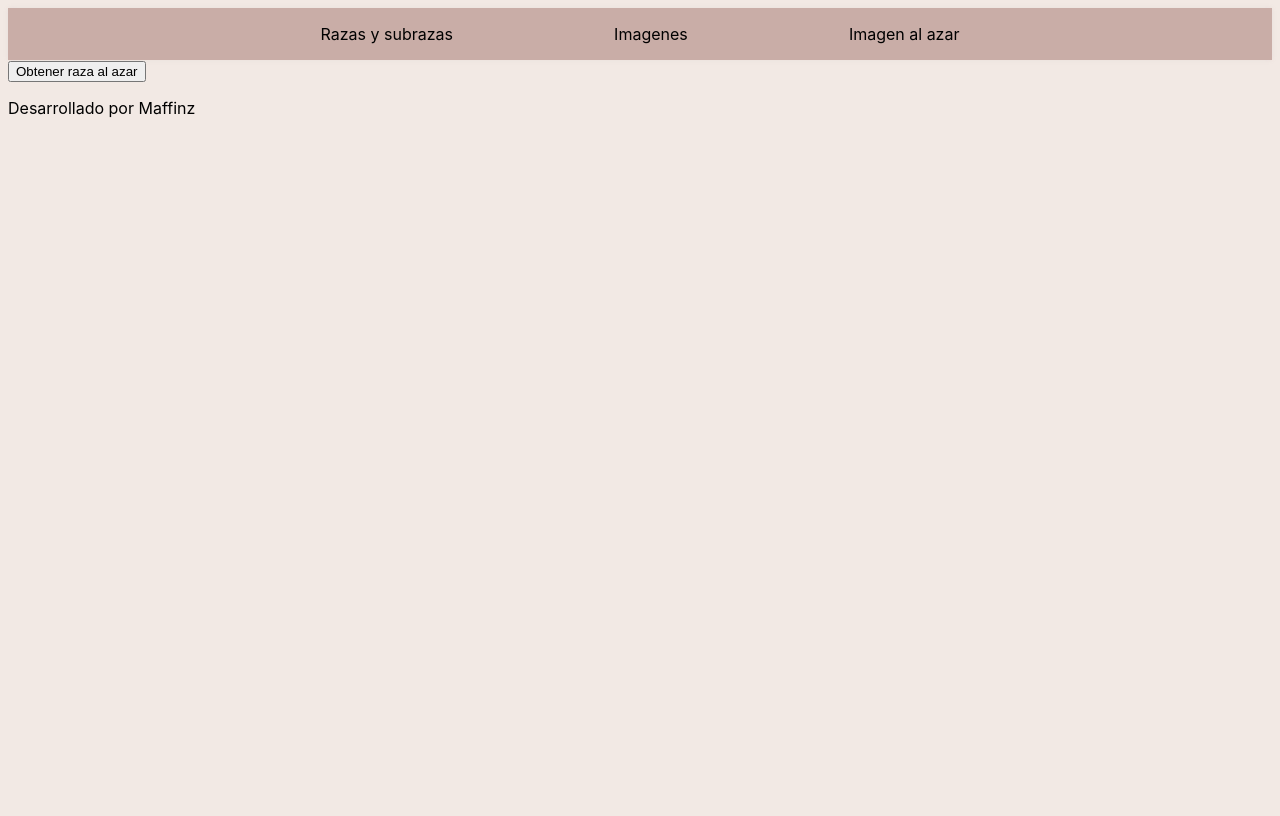
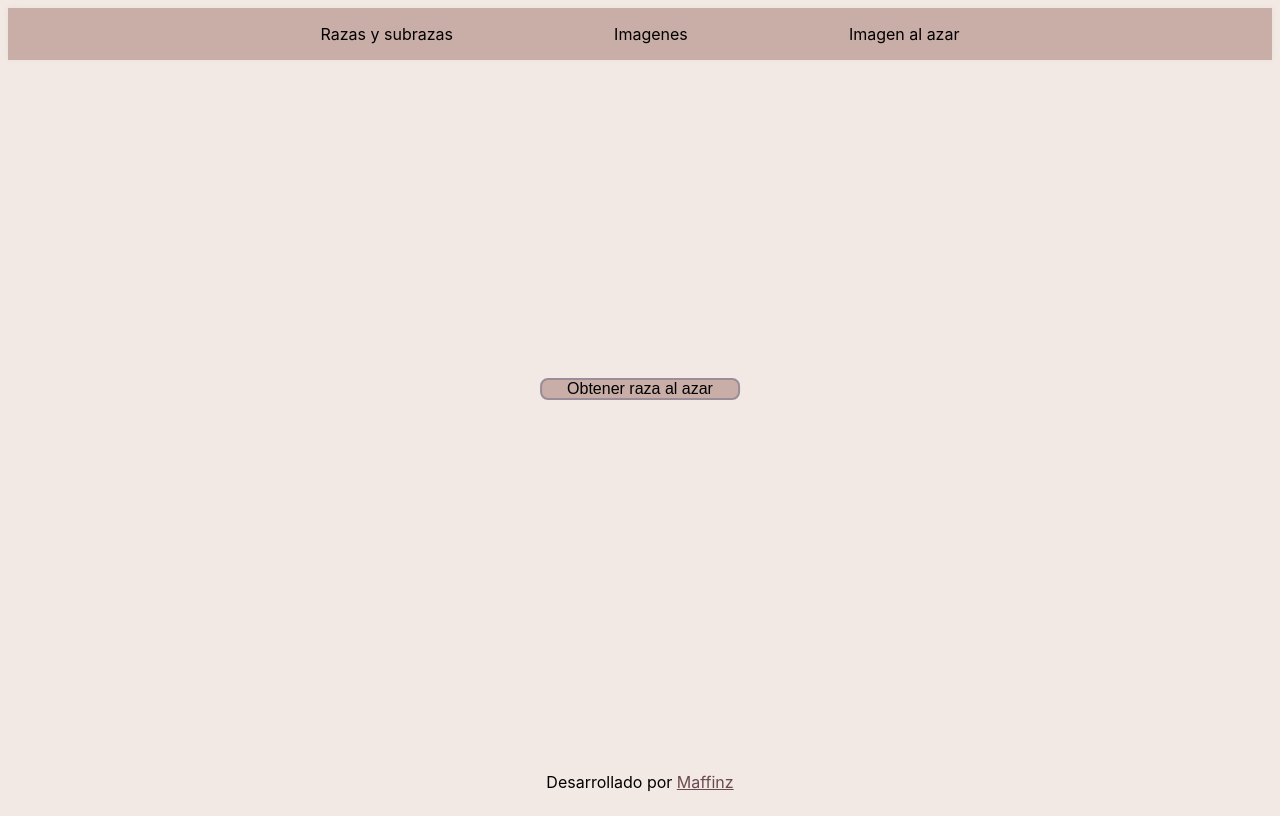
Before and after one commit to Hiokiii/dogs-project, a Vue app: page /azar in a window 1280 px wide. Built offline with nearby package versions, Linux system fonts and the light colour scheme.

Commit message:
css, falta css select y readme

```diff
--- a/src/assets/css/base.css
+++ b/src/assets/css/base.css
@@ -1,3 +1,19 @@
 body {
     background-color: rgb(242,233,228);
 }
+
+#app {
+    display: flex;
+    flex-direction: column;
+    min-height: 100vh;
+}
+
+footer {
+    text-align: center;
+    margin-top: auto;
+}
+
+.maffinz-link {
+    text-decoration: underline;
+    color: rgb(105, 74, 81)
+}
--- a/src/assets/css/dogstyle.css
+++ b/src/assets/css/dogstyle.css
@@ -21,22 +21,25 @@ max-width: calc(40% - 20px);
   }
 }
 
-.wrapper {
+.container {
+  background: rgb(242, 233, 228);
   display: flex;
-    justify-content: center;
+  flex-direction:row;
   align-items: center;
-    width: 100vw;
+  justify-content:space-between;
+  border-radius: 10px;
+  box-shadow: 0 0 10px 0 rgba(0, 0, 0, 0.1);
+  line-height: 1.5;
+  text-align: center;
+  padding: 5px;
 }
 
-.container {
-background: rgb(242, 233, 228);
-width: 300px;
-display: flex;
-flex-direction: column;
-align-items: center;
-justify-content: space-between;
-border-radius: 10px;
-box-shadow: 0 0 10px 0 rgba(0, 0, 0, 0.1);
+.container div:first-child {
+ margin-left: 40px;
+}
+
+.container div:last-child {
+ margin-right: 40px;
 }
 
 .container2 {
@@ -52,18 +55,38 @@ box-shadow: 0 0 10px 0 rgba(0, 0, 0, 0.1);
     margin-right: auto;
 }
 
-.container2 > button {
-    display: block;
-    width: 100%;
-    position: sticky;
-    top: 0;
-}
-
 .container2 > .button-container {
     display: flex;
     justify-content: space-between;
-    position: sticky;
-    top: 0;
+    padding-top: 10px;
+}
+
+.button-sort{
+  border: 2px solid rgb(154, 140, 152);
+  border-radius: 8px;
+  box-sizing: border-box;
+  cursor: pointer;
+  font-size: 16px;
+  padding: 0 25px;
+}
+
+.button-sort:hover {
+  background-color: rgb(192, 188, 191);
+  color: rgb(255, 255, 255);
+}
+
+.pagination > button {
+  border: 2px solid rgb(154, 140, 152);
+  border-radius: 8px;
+  box-sizing: border-box;
+  cursor: pointer;
+  font-size: 16px;
+  padding: 0 25px;
+}
+
+.pagination > button:hover {
+  background-color: rgb(192, 188, 191);
+  color: rgb(255, 255, 255);
 }
 
 .container3 {
@@ -102,6 +125,10 @@ box-shadow: 0 0 10px 0 rgba(0, 0, 0, 0.1);
   justify-content: space-between;
 }
 
+.breed-list {
+  padding-left: 0;
+}
+
 .list-container li {
   list-style-type: none;
 }
--- a/src/components/DogsAzar.vue
+++ b/src/components/DogsAzar.vue
@@ -1,10 +1,10 @@
 <template>
-    <div>
-      <button @click="getRandomDog">Obtener raza al azar</button>
+    <div class="container4">
       <div v-if="dog">
         <h2>{{ dog.breed }} {{ dog.subBreed ? '- ' + dog.subBreed : '' }}</h2>
-        <img :src="dog.image" alt="" />
+        <img class="imagen-perro" :src="dog.image" alt="" />
       </div>
+      <button class="boton1" @click="getRandomDog">Obtener raza al azar</button>
     </div>
   </template>
 
@@ -33,3 +33,33 @@
     }
   }
   </script>
+
+<style scoped>
+.container4 {
+    text-align: center;
+}
+
+.imagen-perro {
+    max-width: 800px;
+    max-height: 700px;
+    height: auto;
+    margin: 0 auto;
+}
+.boton1 {
+    position: fixed;
+    bottom: 400px;
+    transform: translateX(-50%);
+    background-color: rgb(201, 173, 167);
+    border: 2px solid rgb(154, 140, 152);
+    border-radius: 8px;
+    box-sizing: border-box;
+    cursor: pointer;
+    font-size: 16px;
+    padding: 0 25px;
+}
+
+.boton1:hover {
+    background-color: rgb(192, 188, 191);
+    color: rgb(255, 255, 255);
+}
+</style>
--- a/src/components/DogsBreeds.vue
+++ b/src/components/DogsBreeds.vue
@@ -1,7 +1,7 @@
 <template>
-    <div>
+    <div class="container5">
         <h2>{{ $route.params.breed }} <span v-if="$route.params.subBreed">- {{ $route.params.subBreed }}</span></h2>
-        <img v-if="imageUrl" :src="imageUrl" alt="Dog breed" />
+        <img class="imagen-perro" v-if="imageUrl" :src="imageUrl" alt="Dog breed" />
     </div>
 </template>
 
@@ -30,3 +30,15 @@
   }
 }
 </script>
+
+<style scoped>
+  .container5 {
+    text-align: center;
+}
+.imagen-perro {
+    max-width: 800px;
+    max-height: 700px;
+    height: auto;
+    margin: 0 auto;
+}
+</style>
--- a/src/components/DogsFooter.vue
+++ b/src/components/DogsFooter.vue
@@ -1,6 +1,6 @@
 <template>
     <footer>
-        <p>Desarrollado por <a href="https://github.com/Hiokiii" target="_blank">Maffinz</a></p>
+        <p>Desarrollado por <a href="https://github.com/Hiokiii" target="_blank" class="maffinz-link">Maffinz</a></p>
     </footer>
 </template>
 
@@ -8,3 +8,5 @@
 
 
 </script>
+
+<style src="@/assets/css/base.css"></style>
--- a/src/components/DogsTotal.vue
+++ b/src/components/DogsTotal.vue
@@ -1,7 +1,10 @@
 <template>
 
-  <h1>Listado de razas y subrazas encontrados en la bd</h1>
+  <h1>Listado de razas y subrazas encontrados en la BD</h1>
   <div class="wrapper">
+
+  </div>
+  <div class="container2" v-if="!isLoading">
     <div class="container">
       <div>
         <p>Total de razas: {{ totalBreeds }} </p>
@@ -10,28 +13,28 @@
         <p>Total de subrazas: {{ totalSubBreeds }} </p>
       </div>
     </div>
-  </div>
-  <div class="container2" v-if="!isLoading">
     <div class="button-container">
-      <button @click="toggleSortOrder">
+      <button  class="button-sort" @click="toggleSortOrder">
         <span :style="{ color: isAscending ? 'black' : 'lightgray' }">↑</span>
         <span :style="{ color: isAscending ? 'lightgray' : 'black' }">↓</span>
       </button>
-      <button @click="toggleSubBreedSortOrder">
+      <button class="button-sort" @click="toggleSubBreedSortOrder">
         <span :style="{ color: isSubBreedAscending ? 'black' : 'lightgray' }">↑</span>
         <span :style="{ color: isSubBreedAscending ? 'lightgray' : 'black' }">↓</span>
       </button>
     </div>
     <div class="list-container">
-      <ul>
+      <ul class="breed-list">
+        <h3>Razas</h3>
         <li v-for="(subBreeds, breed) in sortedBreeds" :key="breed">
-          <router-link :to="`/dogs/${breed}`">{{ breed }}</router-link>
+          <router-link :to="`/perros/${breed}`">{{ breed }}</router-link>
         </li>
       </ul>
       <ul class="subbreeds-list">
+        <h3>Subrazas</h3>
         <ul v-for="(subBreeds, breed) in sortedSubBreeds" :key="breed">
           <li v-for="subBreed in subBreeds" :key="subBreed">
-            <router-link :to="`/dogs/${breed}/${subBreed}`">{{ breed }} - {{ subBreed }}</router-link>
+            <router-link :to="`/perros/${breed}/${subBreed}`">{{ breed }} - {{ subBreed }}</router-link>
           </li>
         </ul>
       </ul>
--- a/src/router/index.js
+++ b/src/router/index.js
@@ -12,8 +12,8 @@ const routes =  [
     { path: '/',  name: 'Home', component: DogsTotal },
     { path: '/listado', name: 'Listado', component: DogsListado },
     { path: '/azar', name: 'Azar', component: DogsAzar },
-    { path: '/dogs/:breed', name: 'Breed', component: DogsBreeds },
-    { path: '/dogs/:breed/:subBreed', name: 'SubBreed', component: DogsBreeds }
+    { path: '/perros/:breed', name: 'Breed', component: DogsBreeds },
+    { path: '/perros/:breed/:subBreed', name: 'SubBreed', component: DogsBreeds }
 ]
 
 const router = createRouter( {
```
Lines whose indentation alone changed are shown as unchanged.
